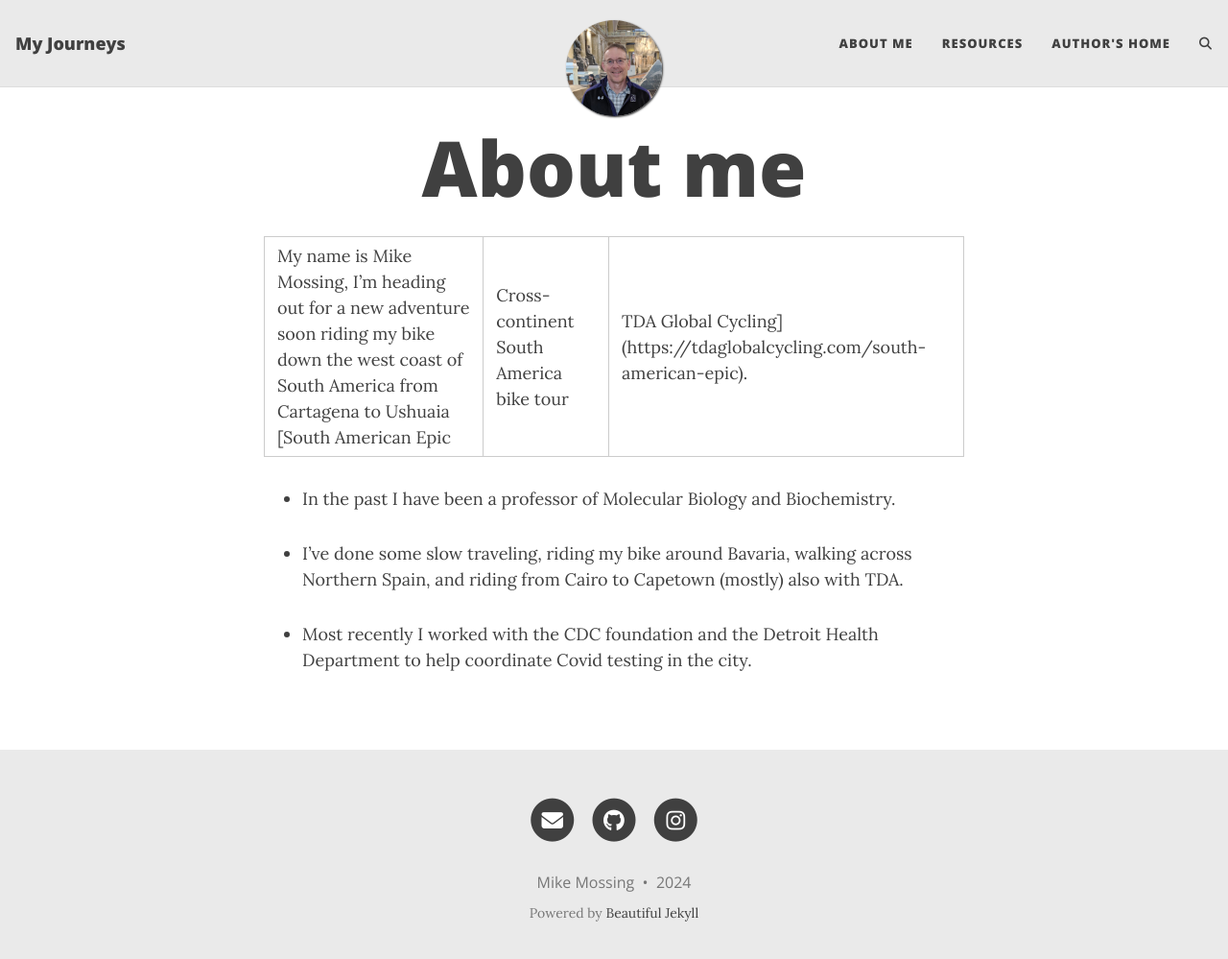
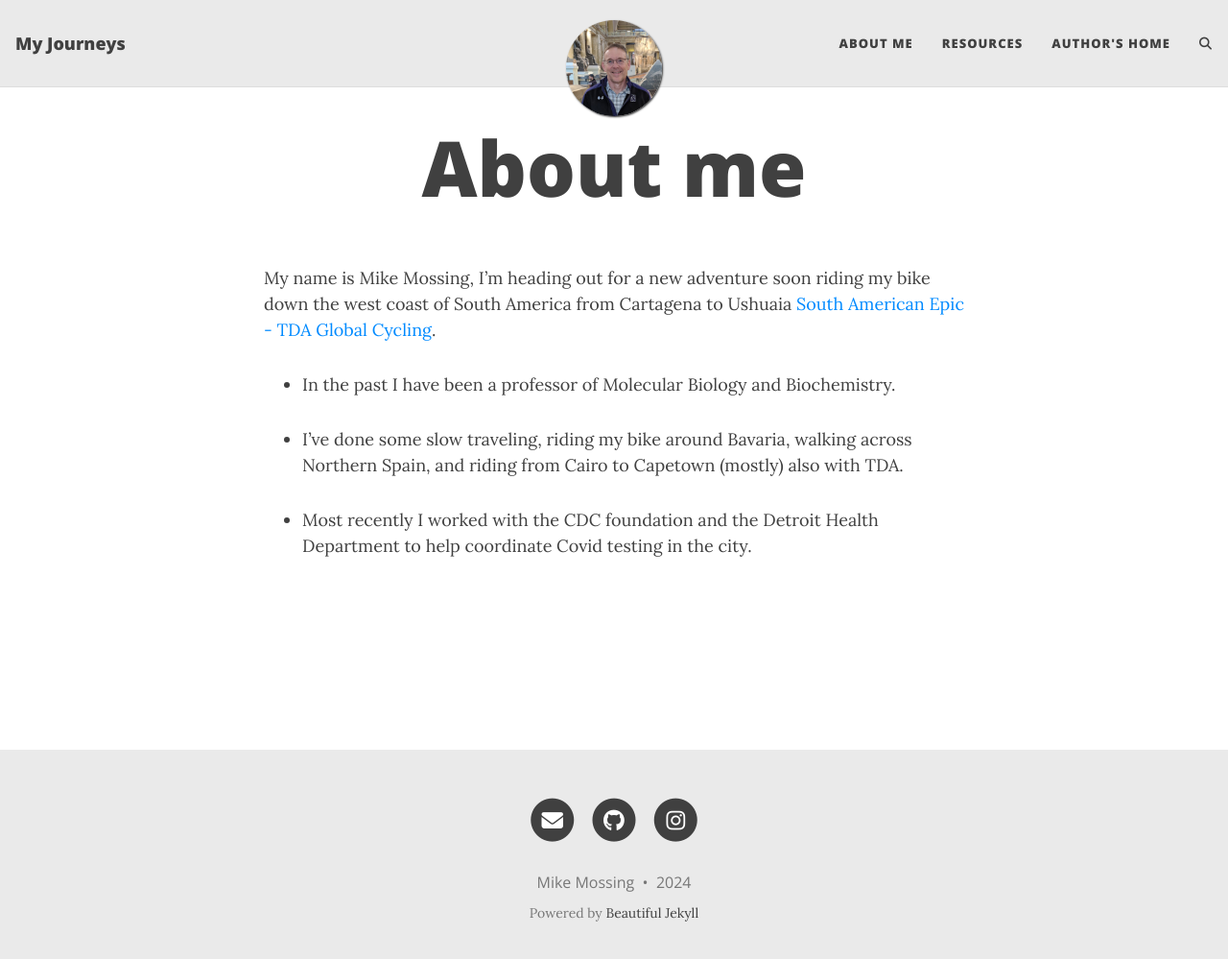
Before and after one commit to mmossing/mmossing.github.io, a Jekyll site: the page built from aboutme.md, in a window 1280 px wide and 1012 px high. Shown: the top 999 px of the window at 96% size. Built offline with Jekyll 4.4.1, drawn with Linux system fonts in a browser that asks for light colours; comment, search, counter and statistics services are not loaded.

Commit message:
Update aboutme.md

```diff
--- a/aboutme.md
+++ b/aboutme.md
@@ -3,7 +3,7 @@ layout: page
 title: About me
 ---
 
-My name is Mike Mossing,  I'm heading out for a new adventure soon riding my bike down the west coast of South America from Cartagena to Ushuaia [South American Epic | Cross-continent South America bike tour | TDA Global Cycling](https://tdaglobalcycling.com/south-american-epic).
+My name is Mike Mossing,  I'm heading out for a new adventure soon riding my bike down the west coast of South America from Cartagena to Ushuaia [South American Epic - TDA Global Cycling](https://tdaglobalcycling.com/south-american-epic).
 
 
 - In the past I have been a professor of Molecular Biology and Biochemistry.
```
